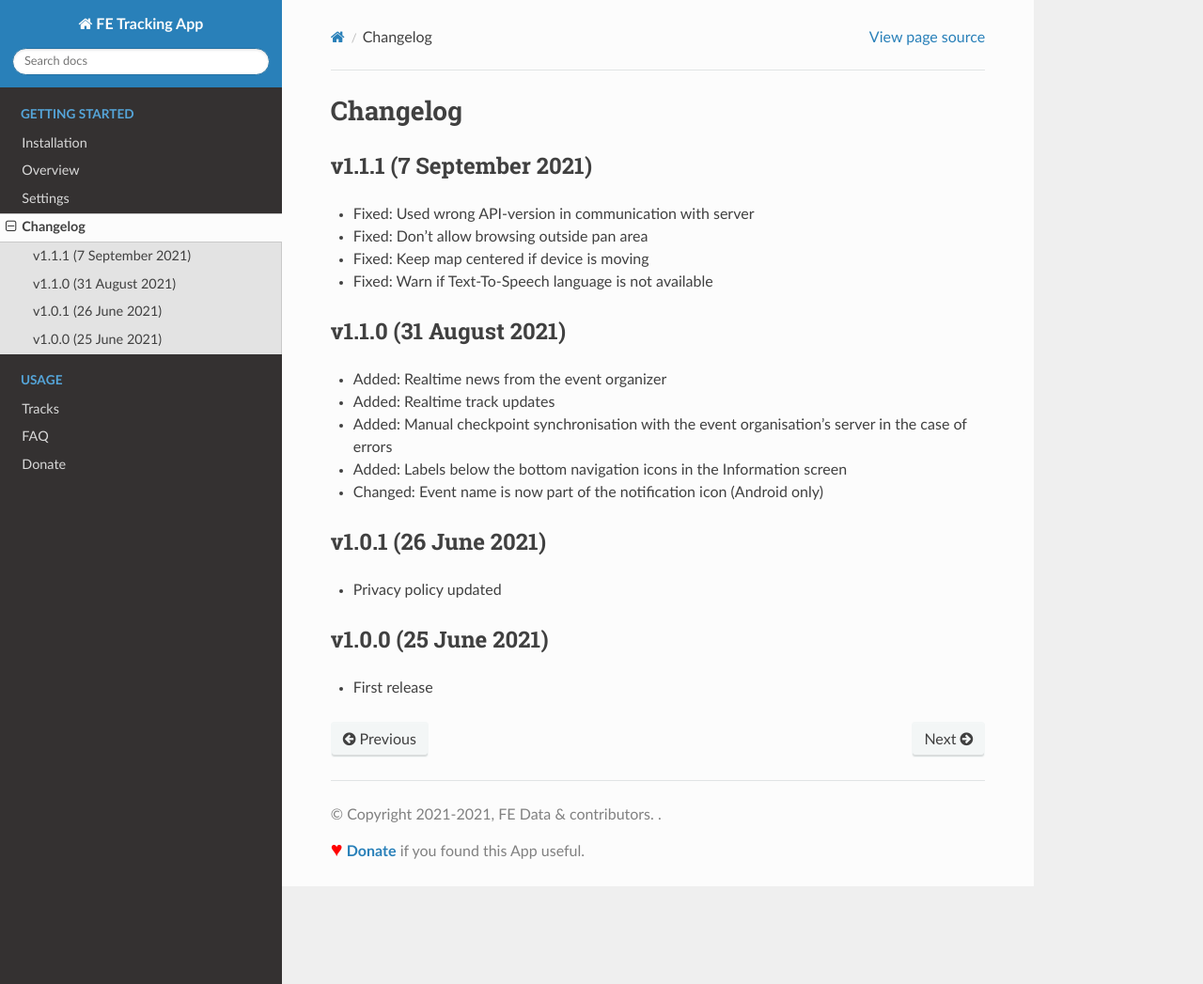
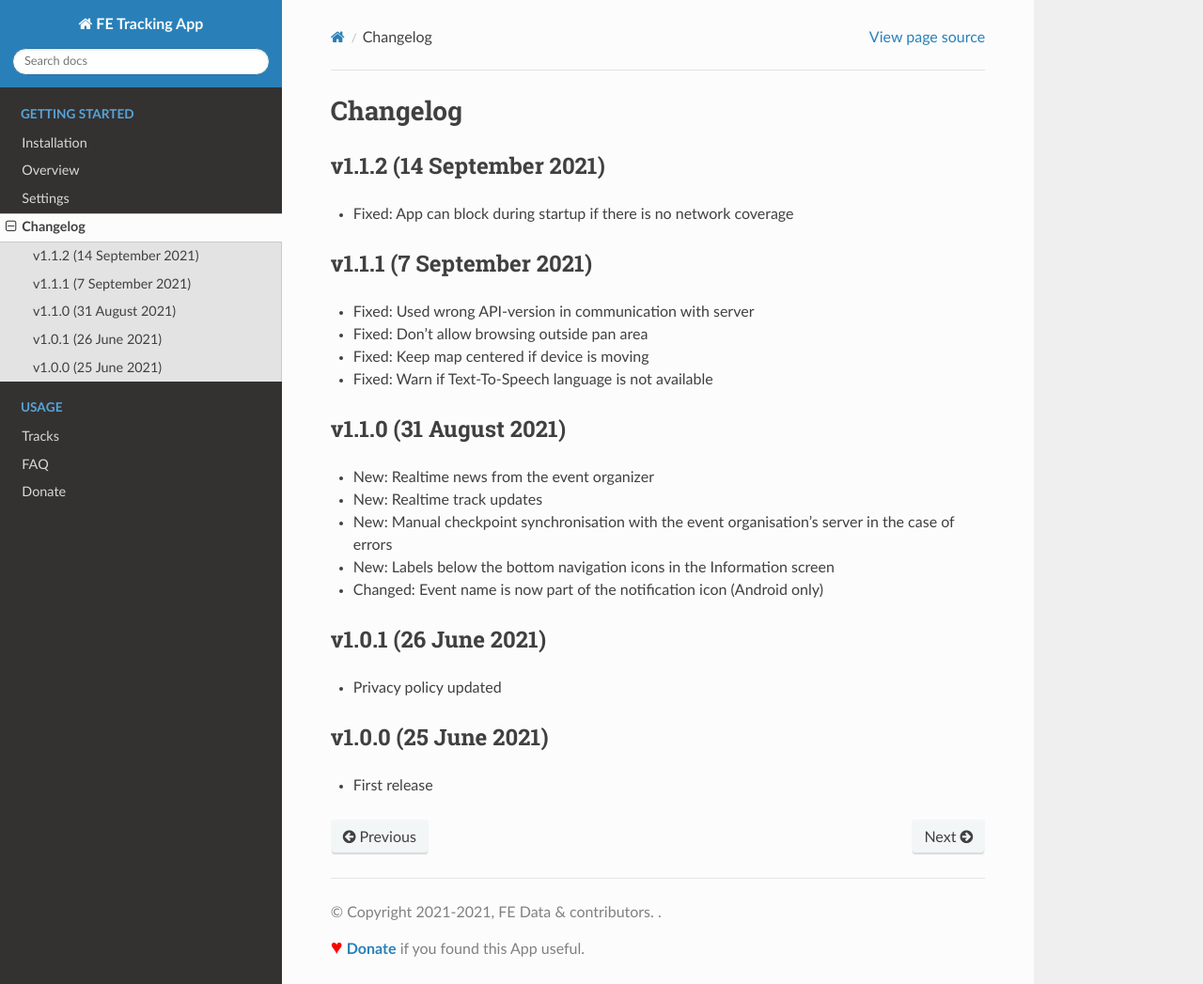
Before and after one commit to fe-data/fe-tracking, a Sphinx documentation site: the page built from docs/getting-started/changelog.rst, in a window 1280 px wide and 1047 px high. Shown: the whole window at 94% size. Built offline with Sphinx 7.4.7 and the Read the Docs theme 2.0.0, drawn with Linux system fonts in a browser that asks for light colours.

Commit message:
FE Tracking 1.1.2

```diff
--- a/docs/getting-started/changelog.rst
+++ b/docs/getting-started/changelog.rst
@@ -1,5 +1,9 @@
 Changelog
 =========
+
+v1.1.2 (14 September 2021)
+--------------------------
+* Fixed: App can block during startup if there is no network coverage
 
 v1.1.1 (7 September 2021)
 -------------------------
@@ -10,10 +14,10 @@ v1.1.1 (7 September 2021)
 
 v1.1.0 (31 August 2021)
 -----------------------
-* Added: Realtime news from the event organizer
-* Added: Realtime track updates
-* Added: Manual checkpoint synchronisation with the event organisation's server in the case of errors
-* Added: Labels below the bottom navigation icons in the Information screen
+* New: Realtime news from the event organizer
+* New: Realtime track updates
+* New: Manual checkpoint synchronisation with the event organisation's server in the case of errors
+* New: Labels below the bottom navigation icons in the Information screen
 * Changed: Event name is now part of the notification icon (Android only)
 
 v1.0.1 (26 June 2021)
--- a/docs/getting-started/installation.rst
+++ b/docs/getting-started/installation.rst
@@ -67,3 +67,4 @@ As moderator you may receive review requests from other translators. Process the
 #. For initial translations we only accept a full translation of the whole file. Partial translations will be rejected.
 #. Once we have processed the pull request, the translation will be available for the App within 15 minutes if you re-install the App.
    If you don't re-install the App it may take up to 12 hours before the App is aware of the new language.
+#. There is only 1 moderator per language.
```
Also changed, not shown: docs/index.rst (+7 -0 lines).
